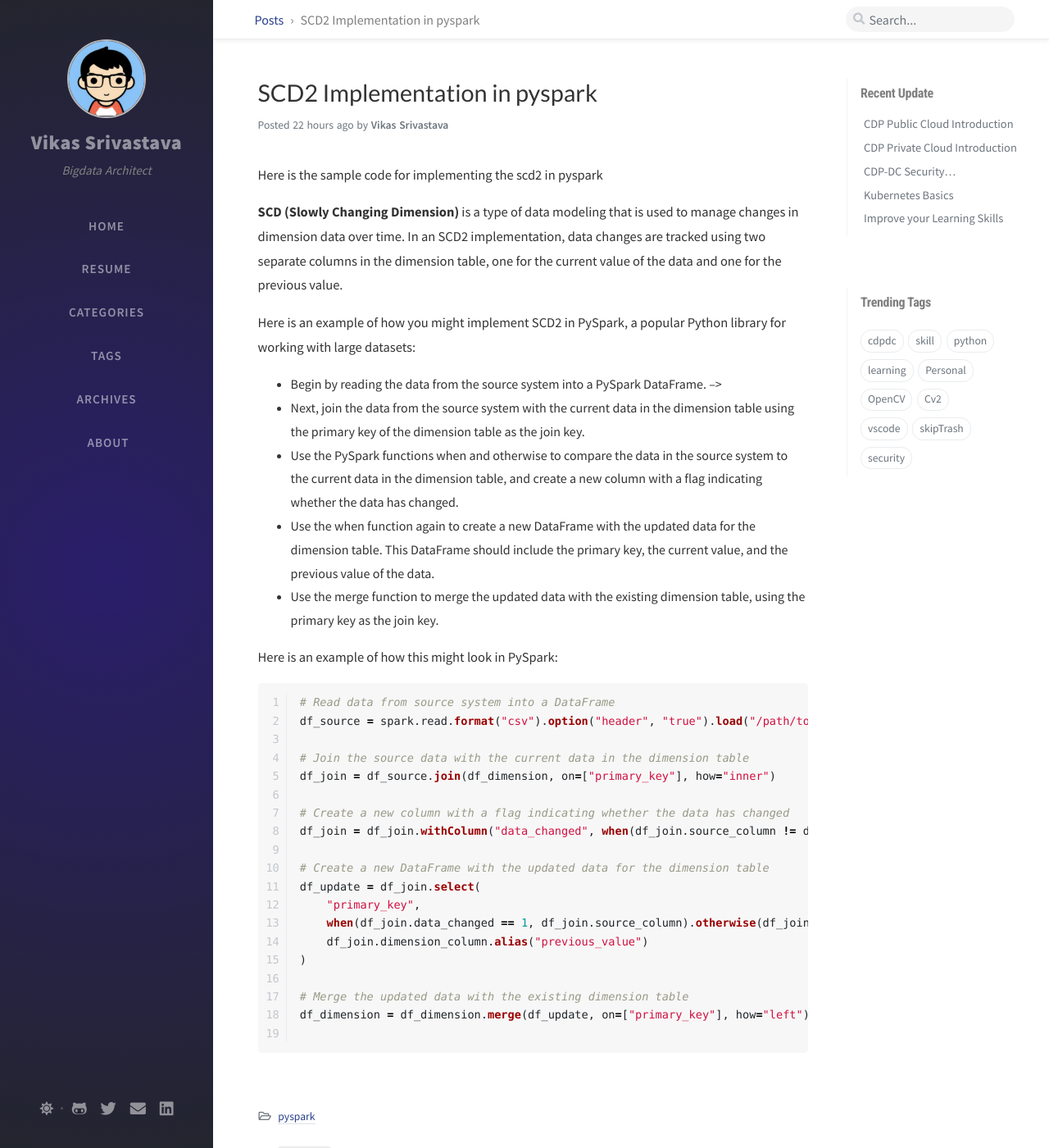
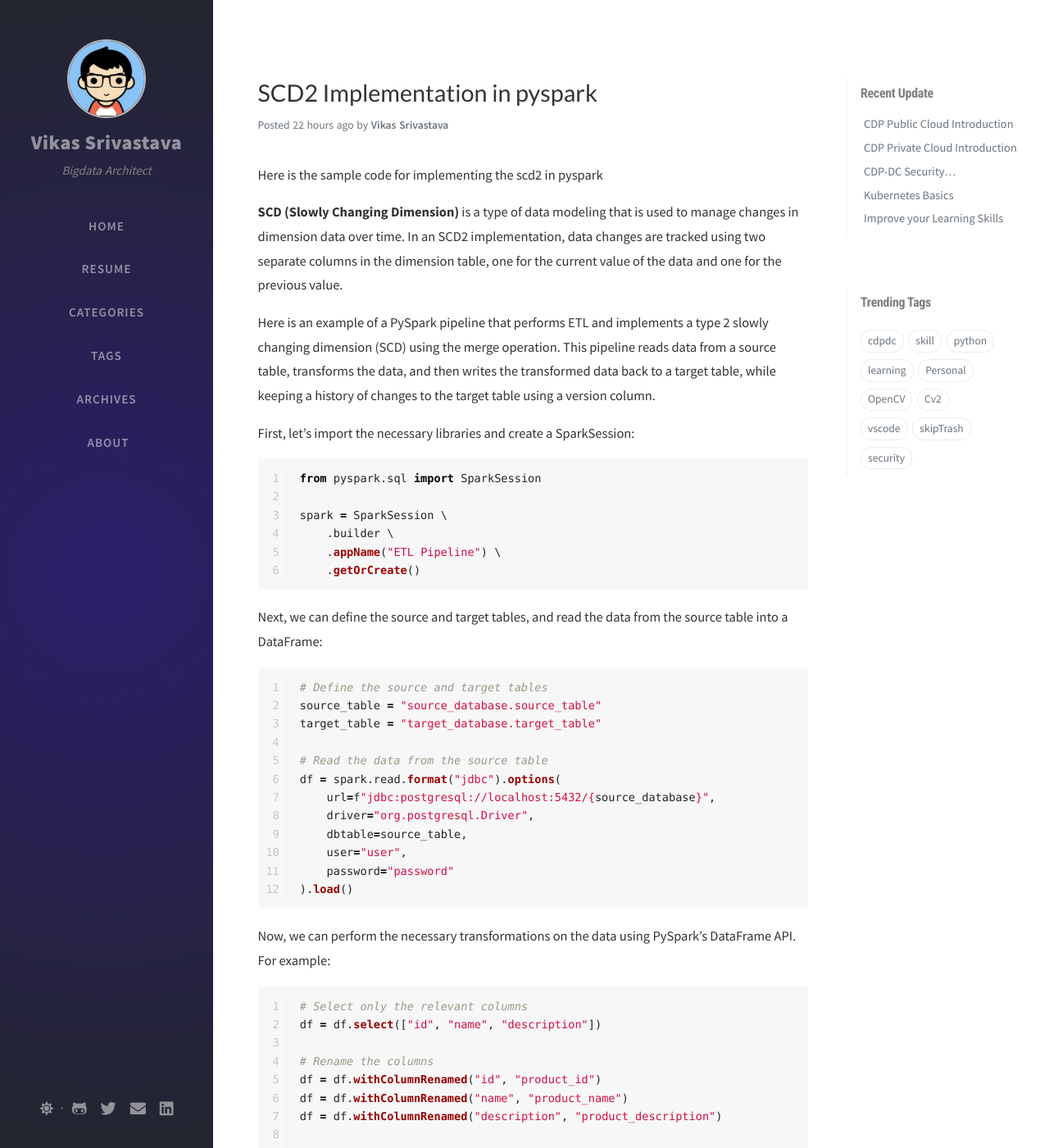
Before and after one commit to vikassri/vikassri.github.io, a Jekyll site: the page built from _posts/2022-12-17-SCD2-implementation-pyspark.md, in a window 1280 px wide and 1400 px high. Shown: the whole window at 82% size. Built offline with Jekyll 4.4.1, drawn with Linux system fonts in a browser that asks for light colours; nearby versions of some CDN libraries; comment, search, counter and statistics services are not loaded; some of the changed text lies outside the part shown.

Commit message:
updated blog

````diff
--- a/_posts/2022-12-17-SCD2-implementation-pyspark.md
+++ b/_posts/2022-12-17-SCD2-implementation-pyspark.md
@@ -11,34 +11,70 @@
 
 **SCD (Slowly Changing Dimension)** is a type of data modeling that is used to manage changes in dimension data over time. In an SCD2 implementation, data changes are tracked using two separate columns in the dimension table, one for the current value of the data and one for the previous value.
 
-Here is an example of how you might implement SCD2 in PySpark, a popular Python library for working with large datasets:
+Here is an example of a PySpark pipeline that performs ETL and implements a type 2 slowly changing dimension (SCD) using the merge operation. This pipeline reads data from a source table, transforms the data, and then writes the transformed data back to a target table, while keeping a history of changes to the target table using a version column.
 
-- Begin by reading the data from the source system into a PySpark DataFrame. -->
-- Next, join the data from the source system with the current data in the dimension table using the primary key of the dimension table as the join key.
-- Use the PySpark functions when and otherwise to compare the data in the source system to the current data in the dimension table, and create a new column with a flag indicating whether the data has changed.
-- Use the when function again to create a new DataFrame with the updated data for the dimension table. This DataFrame should include the primary key, the current value, and the previous value of the data.
-- Use the merge function to merge the updated data with the existing dimension table, using the primary key as the join key.
-
-Here is an example of how this might look in PySpark:
+First, let's import the necessary libraries and create a SparkSession:
 
 ```python
-# Read data from source system into a DataFrame
-df_source = spark.read.format("csv").option("header", "true").load("/path/to/source/data.csv")
+from pyspark.sql import SparkSession
 
-# Join the source data with the current data in the dimension table
-df_join = df_source.join(df_dimension, on=["primary_key"], how="inner")
+spark = SparkSession \
+    .builder \
+    .appName("ETL Pipeline") \
+    .getOrCreate()
+```
 
-# Create a new column with a flag indicating whether the data has changed
-df_join = df_join.withColumn("data_changed", when(df_join.source_column != df_join.dimension_column, 1).otherwise(0))
+Next, we can define the source and target tables, and read the data from the source table into a DataFrame:
 
-# Create a new DataFrame with the updated data for the dimension table
-df_update = df_join.select(
-    "primary_key",
-    when(df_join.data_changed == 1, df_join.source_column).otherwise(df_join.dimension_column).alias("current_value"),
-    df_join.dimension_column.alias("previous_value")
-)
+```python
+# Define the source and target tables
+source_table = "source_database.source_table"
+target_table = "target_database.target_table"
 
-# Merge the updated data with the existing dimension table
-df_dimension = df_dimension.merge(df_update, on=["primary_key"], how="left")
+# Read the data from the source table
+df = spark.read.format("jdbc").options(
+    url=f"jdbc:postgresql://localhost:5432/{source_database}",
+    driver="org.postgresql.Driver",
+    dbtable=source_table,
+    user="user",
+    password="password"
+).load()
+```
 
+Now, we can perform the necessary transformations on the data using PySpark's DataFrame API. For example:
+
+```python
+# Select only the relevant columns
+df = df.select(["id", "name", "description"])
+
+# Rename the columns
+df = df.withColumnRenamed("id", "product_id")
+df = df.withColumnRenamed("name", "product_name")
+df = df.withColumnRenamed("description", "product_description")
+
+# Add a version column to track changes to the data
+df = df.withColumn("version", lit(1))
 ```
+
+Finally, we can implement the SCD type 2 by using the merge operation to update the target table with the transformed data, while keeping a history of changes by incrementing the version column.
+
+```python
+# Create a temporary view of the dataframe
+df.createOrReplaceTempView("temp_table")
+
+# Use the merge operation to update the target table
+spark.sql(f"""
+    MERGE INTO {target_table} t
+    USING temp_table s
+    ON t.product_id = s.product_id
+    WHEN MATCHED AND t.product_name <> s.product_name OR t.product_description <> s.product_description THEN
+      UPDATE SET t.product_name = s.product_name,
+                 t.product_description = s.product_description,
+                 t.version = t.version + 1
+    WHEN NOT MATCHED THEN
+      INSERT (product_id, product_name, product_description, version)
+      VALUES (s.product_id, s.product_name, s.product_description, 1)
+""")
+```
+
+This pipeline will perform the necessary ETL and update the target table with the transformed data, while keeping a history of changes to the data using the version column. You can modify this pipeline to fit your specific needs and add additional transformations as needed.
````
